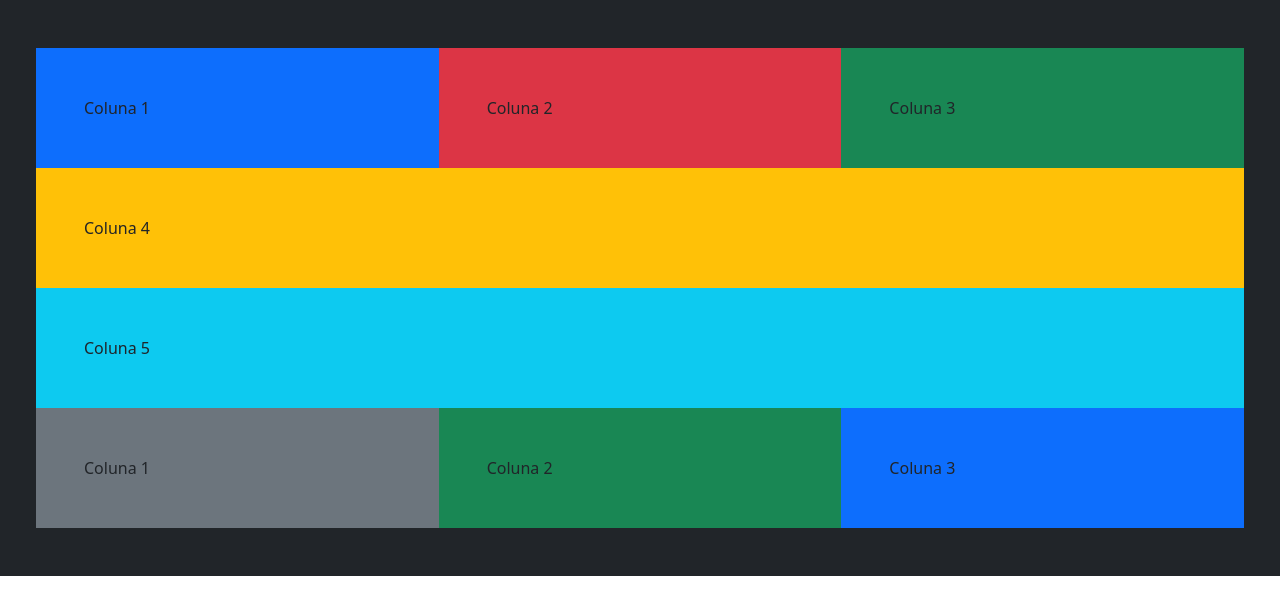
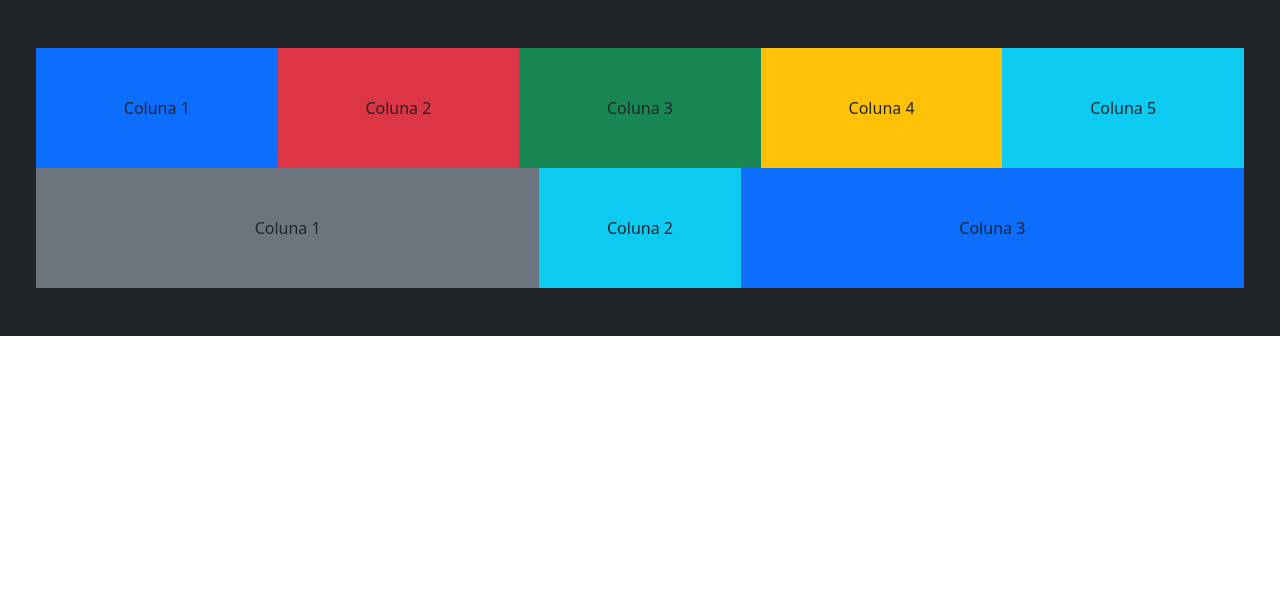
Before and after one commit to imanzuhrah/Meu-Segundo-Front-End, a plain HTML site: page index.html in a window 1280 px wide. Drawn offline with nearby package versions, Linux system fonts and the light colour scheme.

Commit message:
update 3

```diff
--- a/index.html
+++ b/index.html
@@ -14,7 +14,7 @@
 <body>
 
     <!-- Container principal -->
-    <div class="container-fluid bg-dark p-5">
+    <div class="container-fluid bg-dark p-5 text-center">
 
         <!-- Primeira linha -->
         <div class="row">
@@ -22,7 +22,7 @@
             <div class="col bg-primary p-5">Coluna 1</div>
             <div class="col bg-danger p-5">Coluna 2</div>
             <div class="col bg-success p-5">Coluna 3</div>
-            <div class="co bg-warning p-5">Coluna 4</div>
+            <div class="col bg-warning p-5">Coluna 4</div>
             <div class="col bg-info p-5">Coluna 5</div>
 
         </div>
@@ -30,9 +30,9 @@
         <!-- Segunda linha-->
         <div class="row">
 
-            <div class="col bg-secondary p-5">Coluna 1</div>
-            <div class="col bg-success p-5">Coluna 2</div>
-            <div class="col bg-primary p-5">Coluna 3</div>
+            <div class="col bg-secondary p-5 col-5">Coluna 1</div>
+            <div class="col bg-info p-5 col-2">Coluna 2</div>
+            <div class="col bg-primary p-5 col-5">Coluna 3</div>
 
         </div>
 
```
